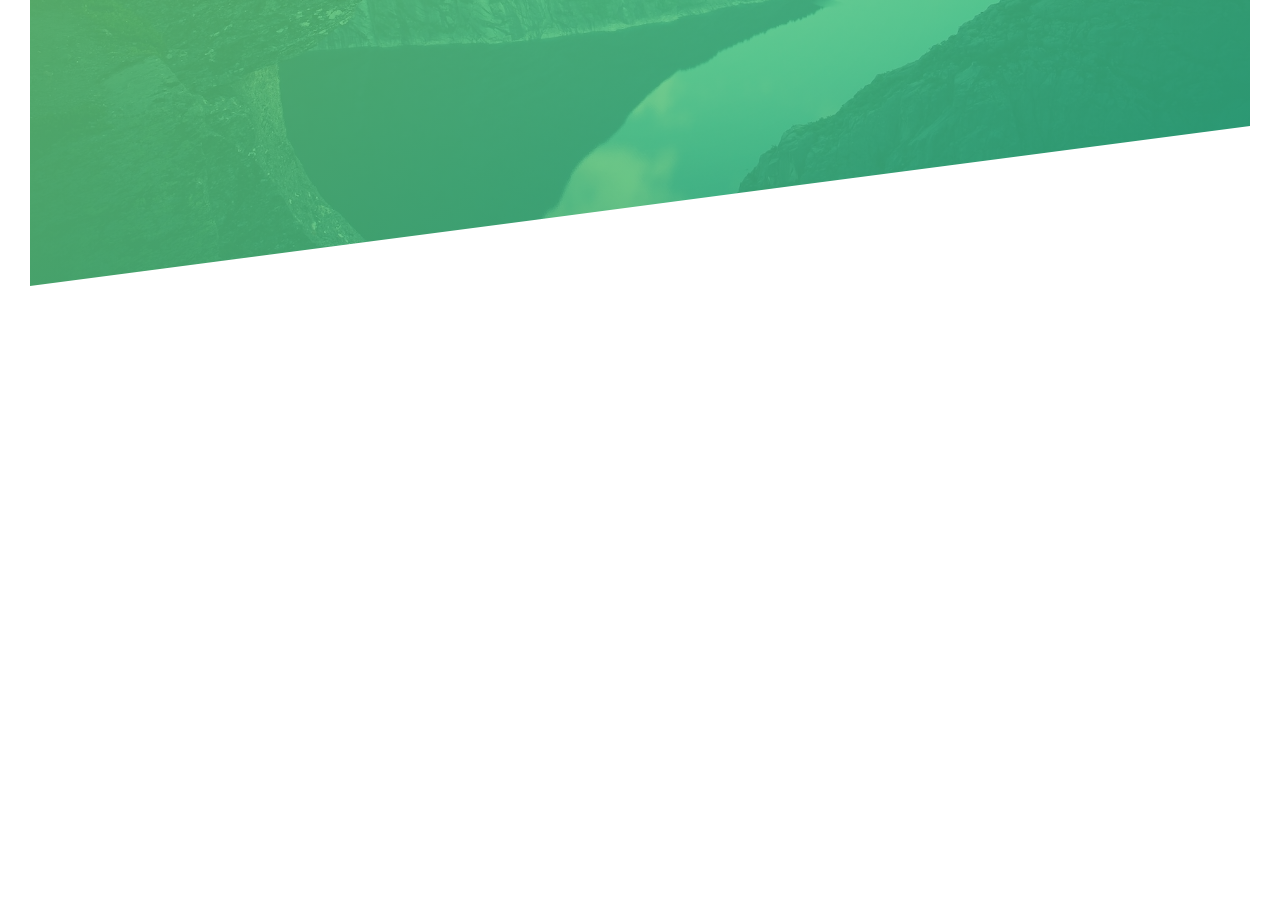
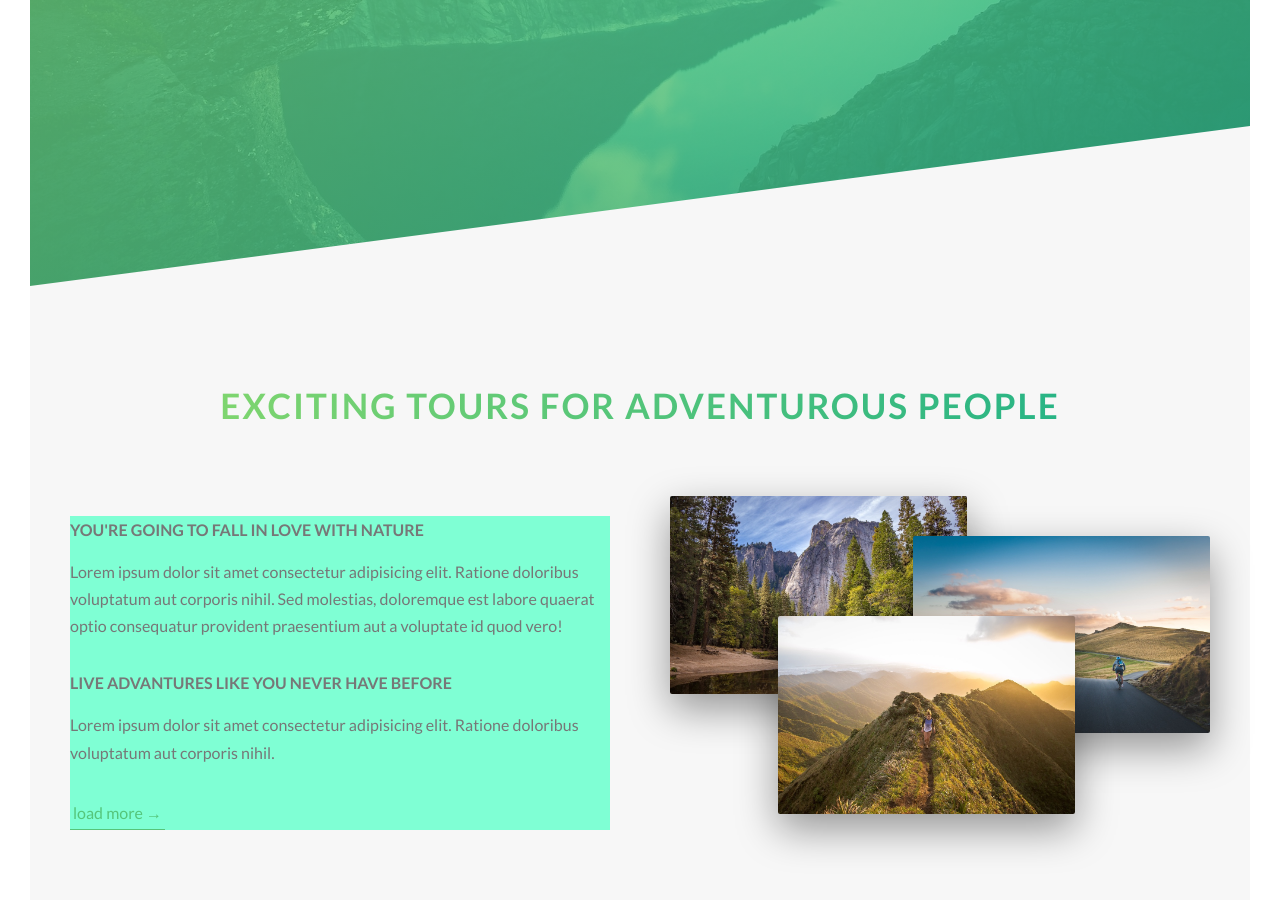
Before and after one commit to Oava-oava/Natours, a website: page index.html in a window 1280 px wide. Shown: the part 504-1404 px from the top of the page. Before the commit the page ends 820 px from the top, so only its background shows below. Drawn offline with Linux system fonts and the light colour scheme.

Commit message:
add about section with images

```diff
--- a/index.html
+++ b/index.html
@@ -7,7 +7,7 @@
     <link rel="preconnect" href="https://fonts.googleapis.com" />
     <link rel="preconnect" href="https://fonts.gstatic.com" crossorigin />
     <link
-      href="https://fonts.googleapis.com/css2?family=Work+Sans:ital,wght@0,100..900;1,100..900&display=swap"
+      href="https://fonts.googleapis.com/css2?family=Lato:wght@100;300;400;700;900&display=swap"
       rel="stylesheet"
     />
 
@@ -32,7 +32,56 @@
       </div>
     </header>
 
-    <main></main>
+    <main>
+      <section class="section-about">
+        <div class="u-center-text u-margin-bottom-big">
+          <h2 class="heading-secondary">
+            Exciting tours for adventurous people
+          </h2>
+        </div>
+
+        <div class="row">
+          <div class="col-1-of-2">
+            <h3 class="heading-tertiary u-margin-bottom-small">
+              You're going to fall in love with nature
+            </h3>
+            <p class="paragraph">
+              Lorem ipsum dolor sit amet consectetur adipisicing elit. Ratione
+              doloribus voluptatum aut corporis nihil. Sed molestias, doloremque
+              est labore quaerat optio consequatur provident praesentium aut a
+              voluptate id quod vero!
+            </p>
+
+            <h3 class="heading-tertiary u-margin-bottom-small">
+              Live advantures like you never have before
+            </h3>
+            <p class="paragraph">
+              Lorem ipsum dolor sit amet consectetur adipisicing elit. Ratione
+              doloribus voluptatum aut corporis nihil.
+            </p>
+
+            <a href="#" class="btn-text">load more &rarr;</a>
+          </div>
+          <div class="col-1-of-2">
+            <div class="composition">
+              <img
+                src="img/nat-1-large.jpg"
+                alt="Photo 1"
+                class="composition__photo composition__photo--p1"
+              /><img
+                src="img/nat-2-large.jpg"
+                alt="Photo 2"
+                class="composition__photo composition__photo--p2"
+              /><img
+                src="img/nat-3-large.jpg"
+                alt="Photo 3"
+                class="composition__photo composition__photo--p3"
+              />
+            </div>
+          </div>
+        </div>
+      </section>
+    </main>
 
     <!--
     <section class="grid-test">
--- a/sass/abstracts/_variables.scss
+++ b/sass/abstracts/_variables.scss
@@ -2,9 +2,15 @@
 $color-primary: #55c57a;
 $color-primary-light: #7ed56f;
 $color-primary-dark: #28b485;
+
+$color-gray-light-1: #f7f7f7;
+
 $color-gray-dark: #777;
 $color-white: #fff;
 $color-black: #000;
+
+// FONT
+$default-font-size: 1.6rem;
 
 // Grid
 $grid-width: 114rem;
--- a/sass/base/_typography.scss
+++ b/sass/base/_typography.scss
@@ -28,3 +28,40 @@
     animation-timing-function: ease-out;
   }
 }
+
+.heading-secondary {
+  font-size: 3.5rem;
+  text-transform: uppercase;
+  font-weight: 700;
+  display: inline-block;
+  background-image: linear-gradient(
+    to right,
+    $color-primary-light,
+    $color-primary-dark
+  );
+  letter-spacing: 2px;
+  transition: all 0.2s;
+  backface-visibility: hidden;
+
+  -webkit-background-clip: text;
+  background-clip: text;
+  color: transparent;
+
+  &:hover {
+    transform: skewY(2deg) skewX(15deg) scale(1.1);
+    text-shadow: .5rem 1rem 2rem rgba($color: #000000, $alpha: 0.2);
+  }
+}
+
+.heading-tertiary {
+  font-size: $default-font-size;
+  font-weight: 700;
+  text-transform: uppercase;
+}
+
+.paragraph {
+  font-size: $default-font-size;
+  &:not(:last-child) {
+    margin-bottom: 3rem;
+  }
+}
--- a/sass/base/_utilities.scss
+++ b/sass/base/_utilities.scss
@@ -0,0 +1,12 @@
+.u-center-text {
+  text-align: center;
+}
+.u-margin-bottom-small {
+  margin-bottom: 1.5rem;
+}
+.u-margin-bottom-medium {
+  margin-bottom: 4rem;
+}
+.u-margin-bottom-big {
+  margin-bottom: 8rem;
+}
--- a/sass/components/_button.scss
+++ b/sass/components/_button.scss
@@ -53,3 +53,28 @@
     animation-fill-mode: backwards;
   }
 }
+
+.btn-text {
+  &:link,
+  &:visited {
+    font-size: $default-font-size;
+    color: $color-primary;
+    display: inline-block;
+    text-decoration: none;
+    border-bottom: 1px solid $color-primary;
+    padding: 3px;
+    transition: all .2s;
+  }
+
+  &:hover {
+    background-color: $color-primary;
+    color: $color-white;
+    box-shadow: 0rem 1rem 2rem rgba($color-black, 0.15);
+    transform: translateY(-2px);
+  }
+
+  &:active {
+    box-shadow: 0rem .5rem 1rem rgba($color-black, 0.15);
+    transform: translateY(0);
+  }
+}
--- /dev/null
+++ b/sass/components/_compositions.scss
@@ -0,0 +1,44 @@
+.composition {
+  position: relative;
+
+  &__photo {
+    width: 55%;
+    border-radius: 2px;
+    box-shadow: 0 1.5rem 4rem rgba($color-black, 0.4);
+    position: absolute;
+    transition:
+      transform 0.2s,
+      box-shadow 0.2s;
+    outline-offset: 2rem;
+    z-index: 10;
+
+    &--p1 {
+      left: 0;
+      top: -2rem;
+    }
+    &--p2 {
+      right: 0;
+      top: 2rem;
+    }
+    &--p3 {
+      left: 20%;
+      top: 10rem;
+    }
+
+    &:hover {
+      border-radius: 0;
+      outline: 1.5rem solid $color-primary;
+      transform: scale(1.05) translateY(0.5rem);
+      box-shadow: 0 2.5rem 4rem rgba($color-black, 0.5);
+      z-index: 20;
+    }
+  }
+
+  &:hover &__photo:not(:hover) {
+    transform: scale(0.95);
+  }
+}
+
+.col-1-of-2 {
+  background-color: aquamarine;
+}
--- a/sass/layout/_grid.scss
+++ b/sass/layout/_grid.scss
@@ -1,5 +1,4 @@
 .row {
-  background-color: #eee;
   max-width: $grid-width;
   margin: 0 auto;
   &:not(:last-child) {
@@ -9,7 +8,6 @@
   @include clearfix;
 
   [class^="col-"] {
-    background-color: orangered;
     float: left;
 
     &:not(:last-child) {
--- a/sass/main.scss
+++ b/sass/main.scss
@@ -8,6 +8,7 @@
 @import "base/utilities";
 
 @import "components/button";
+@import "components/compositions";
 
 @import "layout/header";
 @import "layout/grid";
--- a/sass/pages/_home.scss
+++ b/sass/pages/_home.scss
@@ -0,0 +1,5 @@
+.section-about {
+  background-color: $color-gray-light-1;
+  padding: 25rem 0;
+  margin-top: -20vh;
+}
```
Also changed, not shown: css/style.css.
